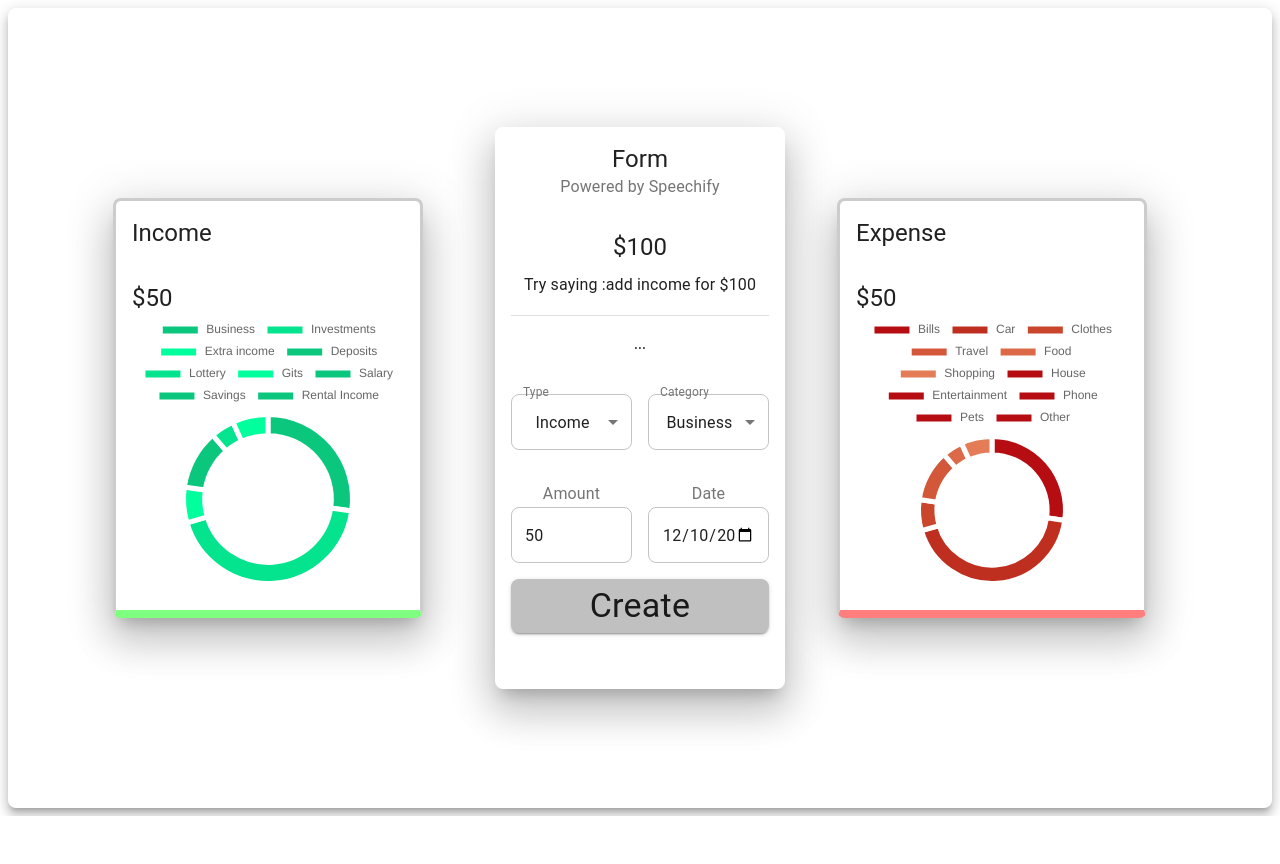
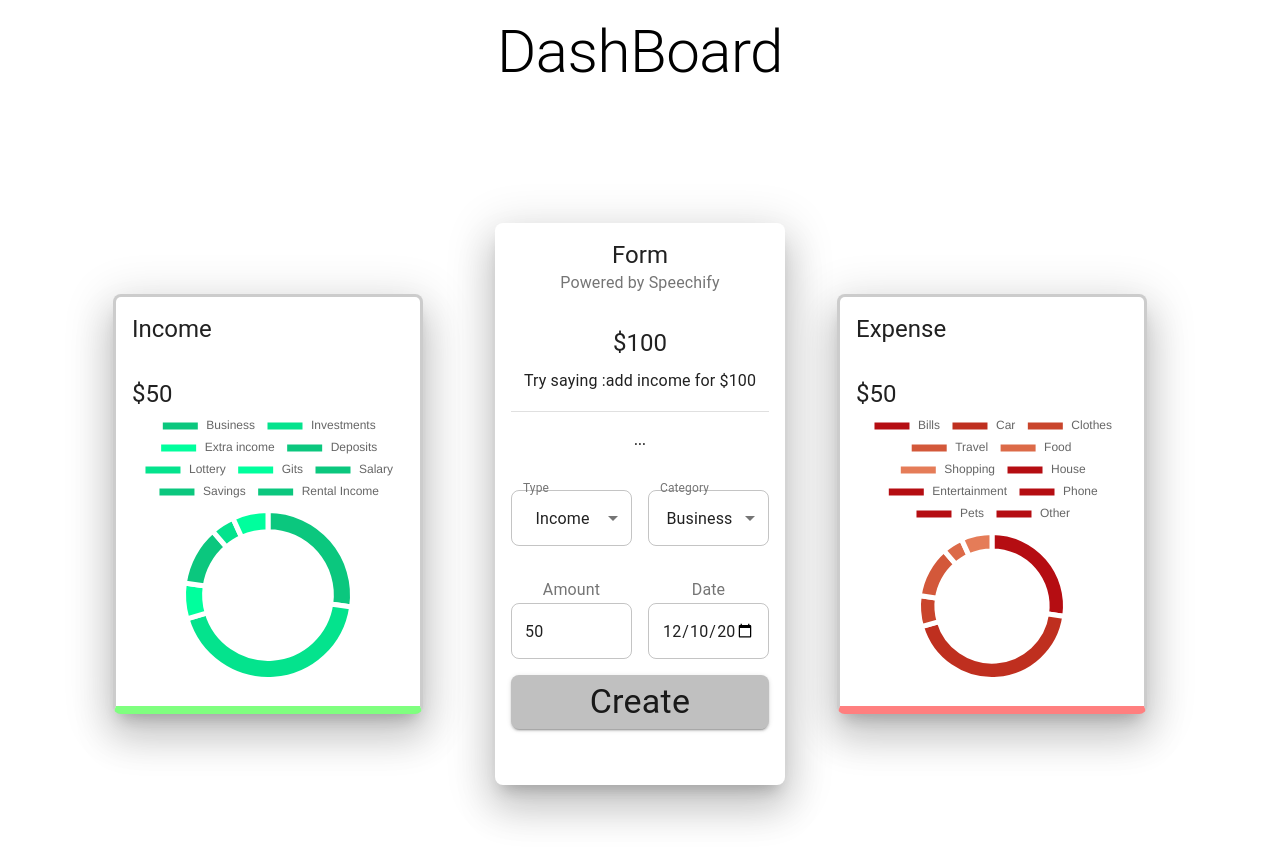
Before and after one commit to nikhildhage/ExpenseTracker, a React (Vite) app: page / in a window 1280 px wide. Shown: the top 864 px of the page. Before the commit the page ends 816 px from the top, so only its background shows below. Built offline with nearby package versions, Linux system fonts and the light colour scheme.

Commit message:
Addded Typography to Dash Board component

```diff
--- a/src/App.tsx
+++ b/src/App.tsx
@@ -1,7 +1,5 @@
 import React from 'react';
-import {Grid2 ,Paper} from '@mui/material';
-import Details from './Components/Details/Details';
-import Main from './Components/Main/Main';
+import DashBoard from './DashBoard';
 import useStyles from './appStyles';
 
 
@@ -9,20 +7,7 @@ const App = () => {
 	const classes = useStyles();
 
 	return (
-		<Paper  elevation={8}>
-			<Grid2 className={classes.Grid2} container spacing={3} alignItems="center" justifyContent="center" sx={{ minHeight: '100vh', padding: 2  }}>
-				<Grid2 size={{ xs: 12, sm: 12, md: 6, lg: 3, xl: 3 }}>
-					<Details title="Income" type="Income"/>
-				</Grid2>
-				<Grid2 size={{ xs: 12, sm: 12, md: 6, lg: 3, xl: 3 }} sx={{ textAlign: 'center' }}>
-					<Main title="Form" subheader="Powered by Speechify" />
-				</Grid2>
-				<Grid2 size={{ xs: 12, sm: 12, md: 6, lg: 3, xl: 3 }}>
-					<Details title="Expense" type="Expense" />
-				</Grid2>
-			</Grid2>
-		</Paper>
-
+		<DashBoard title="DashBoard"/>
 	);
 };
 
--- a/src/Components/Main/Form/Form.tsx
+++ b/src/Components/Main/Form/Form.tsx
@@ -19,12 +19,7 @@ type FormProps = {
   date: string
 };
 
-const formData: FormProps = {
-  type: 'Income',
-  category: 'Business',
-  amount:50,
-  date:'2025-12-10'
-};
+
 
 
 const Form = () => {
@@ -36,19 +31,23 @@ const Form = () => {
   const [amount, setAmount] = useState(50);
   const [date, setDate] = useState('2025-12-10');
 
-  const handleSubmit = (e: React.FormEvent<HTMLFormElement> | React.MouseEvent<HTMLButtonElement>) => {
+  const formData:FormProps= {
+    type,
+    category,
+    amount,
+    date,
+  };
+
+  const handleSubmit = (e: React.FormEvent | React.MouseEvent) => {
     e.preventDefault(); // prevent page reload
     // Build the object from your form state
 
-
-    // Do something with the form data
-    console.log(formData);
+    console.log(formData)
   };
 
   const getFormData=()=>{
-    return formData
+    return formData;
   }
-
 
   return (
     <Grid2 container spacing={2}>
--- a/src/DashBoard.tsx
+++ b/src/DashBoard.tsx
@@ -1,13 +1,24 @@
 
 import React from 'react'
-import {Grid2 ,Paper} from '@mui/material';
+import {Grid2, Typography} from '@mui/material';
 import Details from './Components/Details/Details';
 import Main from './Components/Main/Main';
 
+type DashBoardProps ={
+    title: string,
+};
 
-
-const DashBoard = () => {
+const DashBoard = ({title} :DashBoardProps) => {
   return (
+    <>
+        <Typography
+            align="center"
+            variant="h2"  // or "h1" depending on how big you want
+            gutterBottom
+            sx={{ margin: 2 }}
+        >
+            {title}
+        </Typography>
         <Grid2 container spacing={3} alignItems="center" justifyContent="center"
             sx={{
                 minHeight: '100vh',padding: 2,
@@ -28,6 +39,7 @@ const DashBoard = () => {
                 <Details title="Expense" type="Expense" />
             </Grid2>
         </Grid2>
+    </>
   )
 }
 
--- a/src/appStyles.ts
+++ b/src/appStyles.ts
@@ -23,9 +23,4 @@ export default makeStyles((theme: any) => ({
 			paddingBottom: '200px',
 		},
 	},
-	Grid2: {
-		'& > *': {
-			margin: theme.spacing(3),
-		},
-	},
 }));
--- a/src/index.css
+++ b/src/index.css
@@ -5,5 +5,6 @@ html {
 }
 
 body {
-	background: url('../src/assets/appBG.jpg');
+	background: url('../src/assets/appBG.jpg') !important;
+	background-color:cadetblue !important;
 }
--- a/src/main.tsx
+++ b/src/main.tsx
@@ -2,13 +2,14 @@ import React from 'react';
 import ReactDOM from 'react-dom/client';
 import App from './App';
 import { ThemeProvider, createTheme } from '@mui/material/styles';
+import { blueGrey } from '@mui/material/colors';
 
 const rootElement = document.getElementById('root')!; // Use non-null assertion
 const root = ReactDOM.createRoot(rootElement);
 
 export const theme = createTheme({
 	palette: {
-		mode: 'light',
+		mode:"light",
 		primary: {
 			main: '#C0C0C0', // A nice blue color
 			light: '#6ec6ff',
@@ -20,7 +21,7 @@ export const theme = createTheme({
 			dark: '#c60055',
 		},
 		background: {
-			default: ' #C0C0C0 ',
+			default:'#000838',
 		},
 		text: {
 			primary: '#212121',
```
Lines whose indentation alone changed are shown as unchanged.
